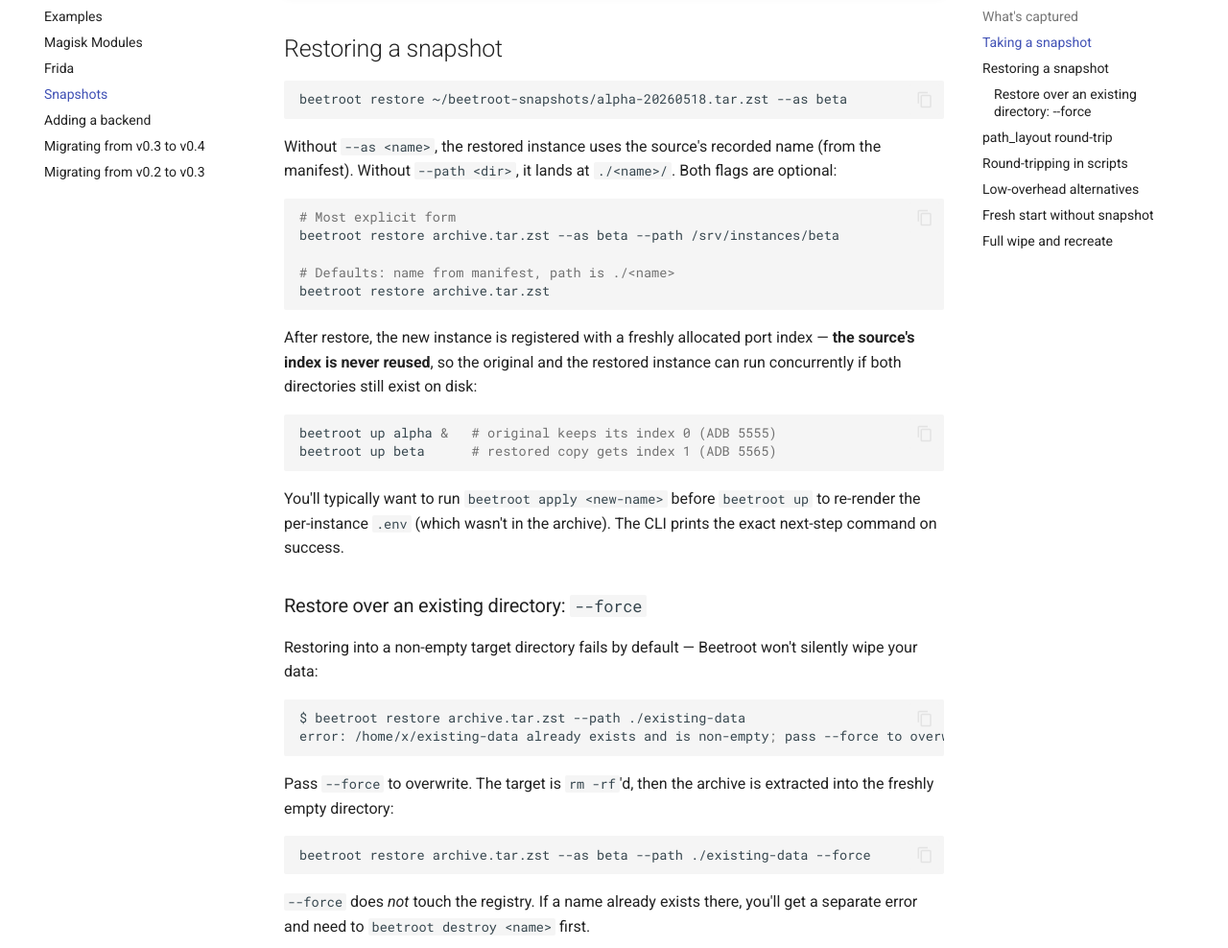
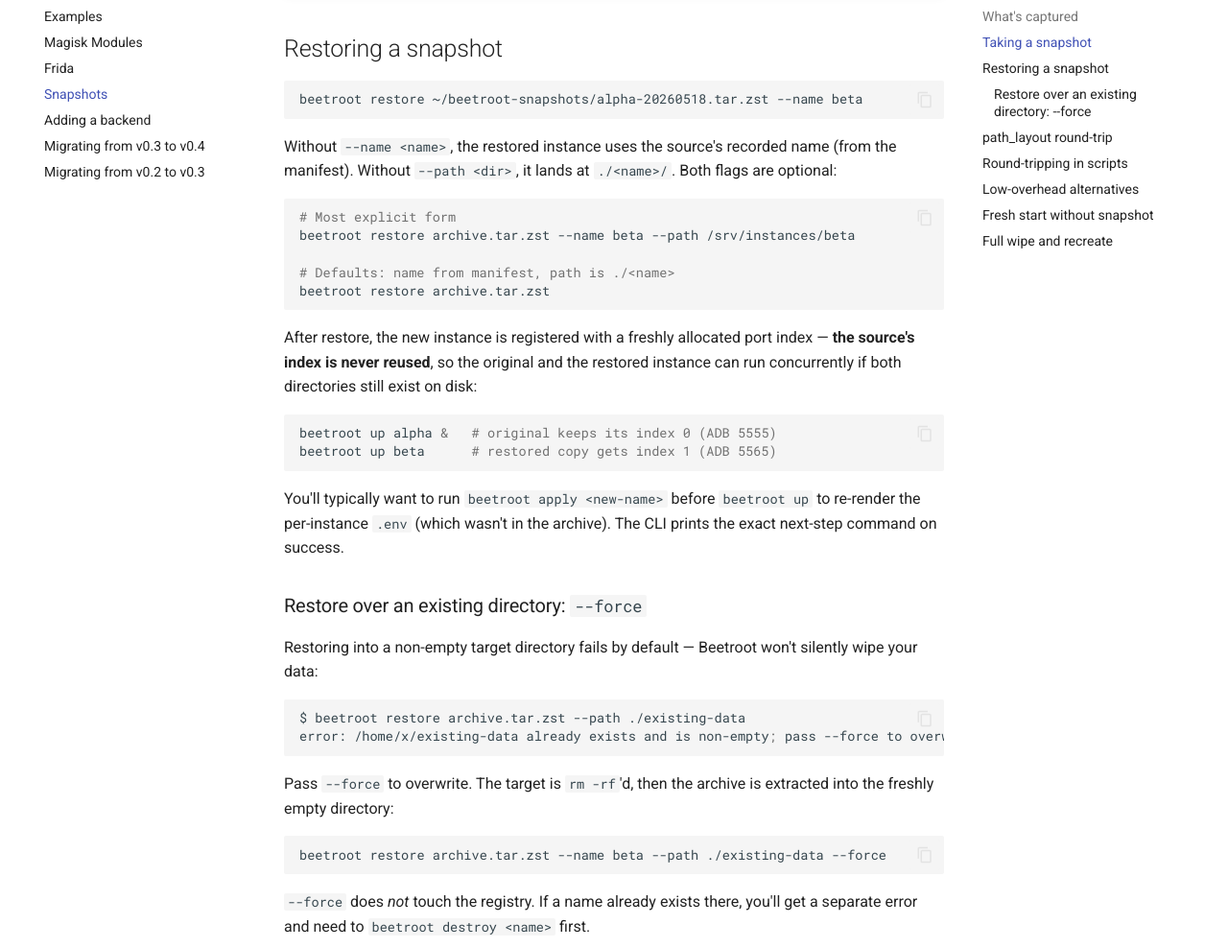
Before and after one commit to Xiddoc/Beetroot, an MkDocs documentation site: the page built from docs/guides/snapshots.md, in a window 1280 px wide and 1400 px high, scrolled down 1718 px. Shown: the part 166-1154 px from the top of the window at 96% size. Built offline with MkDocs 1.6.1 and Material for MkDocs 9.7.7, drawn with Linux system fonts in a browser that asks for light colours; comment, search, counter and statistics services are not loaded.

Commit message:
Fix snapshot restore error to cite --name, not deprecated --as (#22)
Fixes #16. Restore "already registered" error and snapshot docs now reference --name; the hidden --as alias is kept.

````diff
--- a/docs/guides/snapshots.md
+++ b/docs/guides/snapshots.md
@@ -57,14 +57,14 @@
 ## Restoring a snapshot
 
 ```bash
-beetroot restore ~/beetroot-snapshots/alpha-20260518.tar.zst --as beta
+beetroot restore ~/beetroot-snapshots/alpha-20260518.tar.zst --name beta
 ```
 
-Without `--as <name>`, the restored instance uses the source's recorded name (from the manifest). Without `--path <dir>`, it lands at `./<name>/`. Both flags are optional:
+Without `--name <name>`, the restored instance uses the source's recorded name (from the manifest). Without `--path <dir>`, it lands at `./<name>/`. Both flags are optional:
 
 ```bash
 # Most explicit form
-beetroot restore archive.tar.zst --as beta --path /srv/instances/beta
+beetroot restore archive.tar.zst --name beta --path /srv/instances/beta
 
 # Defaults: name from manifest, path is ./<name>
 beetroot restore archive.tar.zst
@@ -91,7 +91,7 @@
 Pass `--force` to overwrite. The target is `rm -rf`'d, then the archive is extracted into the freshly empty directory:
 
 ```bash
-beetroot restore archive.tar.zst --as beta --path ./existing-data --force
+beetroot restore archive.tar.zst --name beta --path ./existing-data --force
 ```
 
 `--force` does *not* touch the registry. If a name already exists there, you'll get a separate error and need to `beetroot destroy <name>` first.
@@ -115,7 +115,7 @@
 # ... destructive experiment ...
 beetroot down alpha
 beetroot destroy -y alpha
-beetroot restore ./baseline.tar.zst --as alpha
+beetroot restore ./baseline.tar.zst --name alpha
 beetroot apply alpha
 beetroot up alpha
 ```
````
Also changed, not shown: 2 other files.
